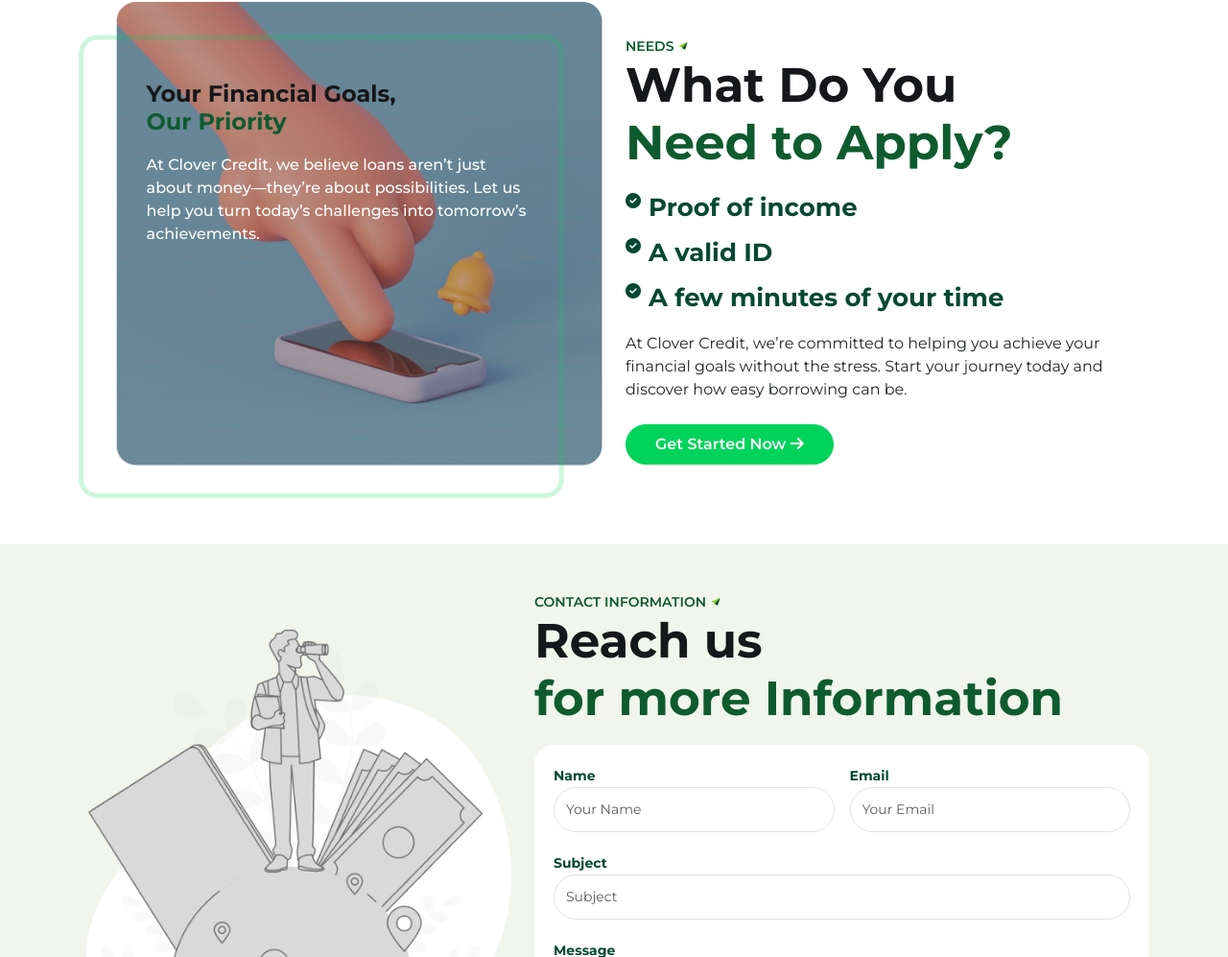
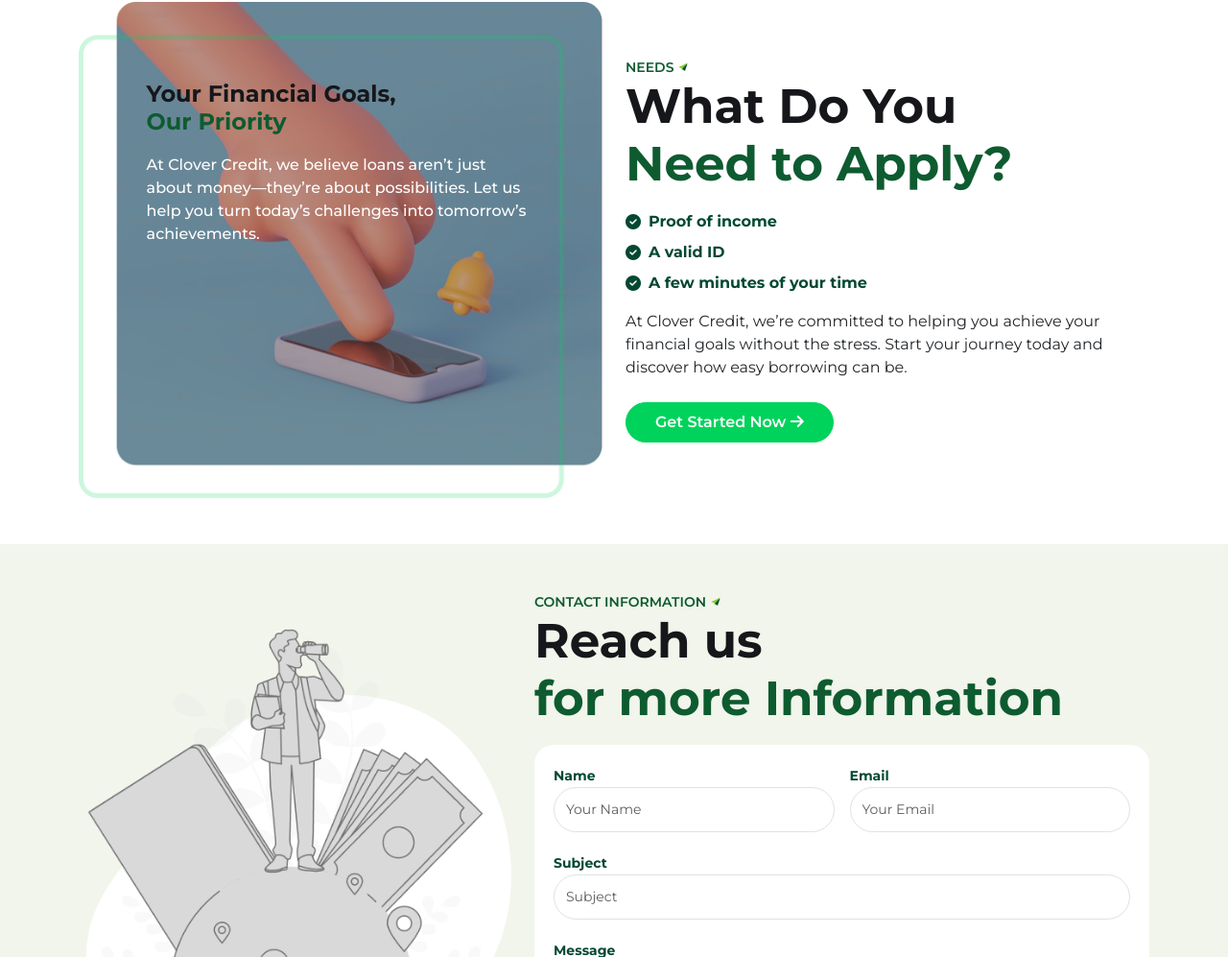
Before and after one commit to hemanth799/clover, a plain HTML site: page index.html in a window 1280 px wide. Shown: the part 4496-5493 px from the top of the page at 96% size. Drawn offline with nearby package versions, Linux system fonts and the light colour scheme; a web font is replaced by a local one.

Commit message:
Update index.html

```diff
--- a/index.html
+++ b/index.html
@@ -326,15 +326,15 @@
                         <div class="needs">
                             <div class="d-flex align-items-start mb-2">
                                 <i class="fa-solid fa-check-circle me-2"></i>
-                                <p class="m-0 text-justify">Proof of income</p>
+                                <p class="m-0 text-justify fs-6">Proof of income</p>
                             </div>
                             <div class="d-flex align-items-start mb-2">
                                 <i class="fa-solid fa-check-circle me-2"></i>
-                                <p class="m-0 text-justify">A valid ID</p>
+                                <p class="m-0 text-justify fs-6">A valid ID</p>
                             </div>
                             <div class="d-flex align-items-start mb-2">
                                 <i class="fa-solid fa-check-circle me-2"></i>
-                                <p class="m-0 text-justify">A few minutes of your time</p>
+                                <p class="m-0 text-justify fs-6">A few minutes of your time</p>
                             </div>
                         </div>
                         <p class="mt-3">At Clover Credit, we’re committed to helping you achieve your financial goals without
```
